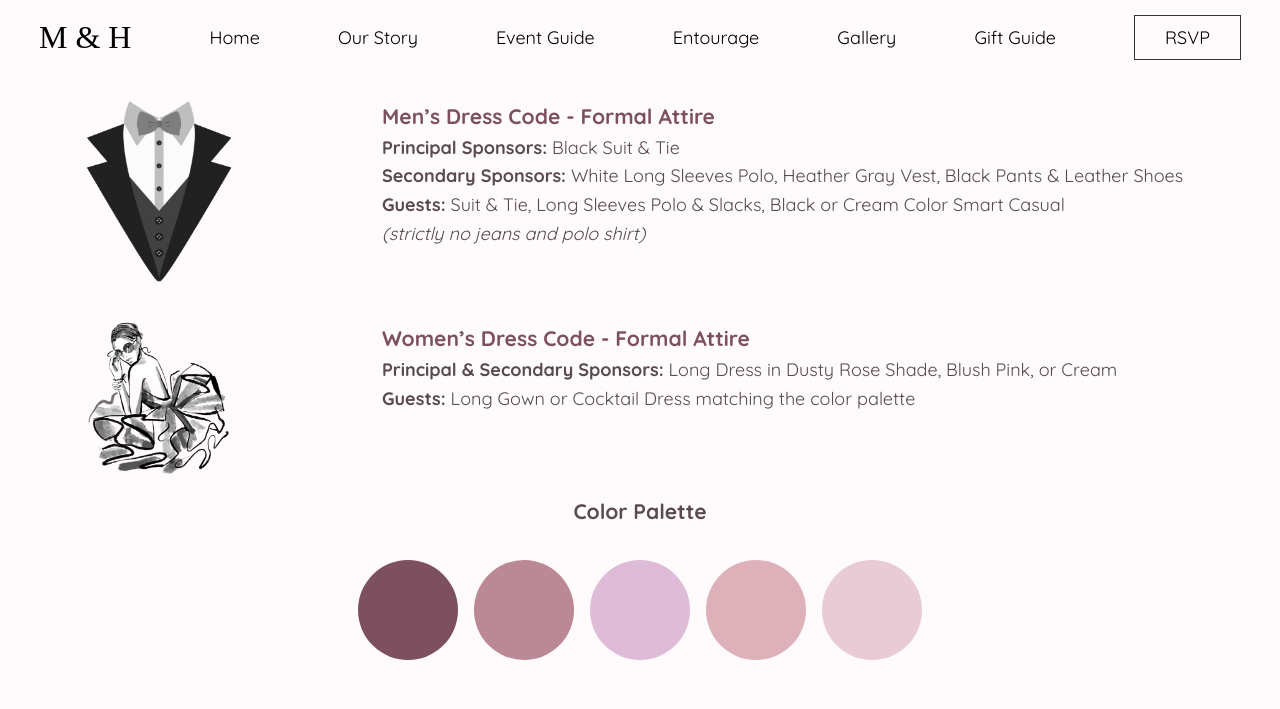
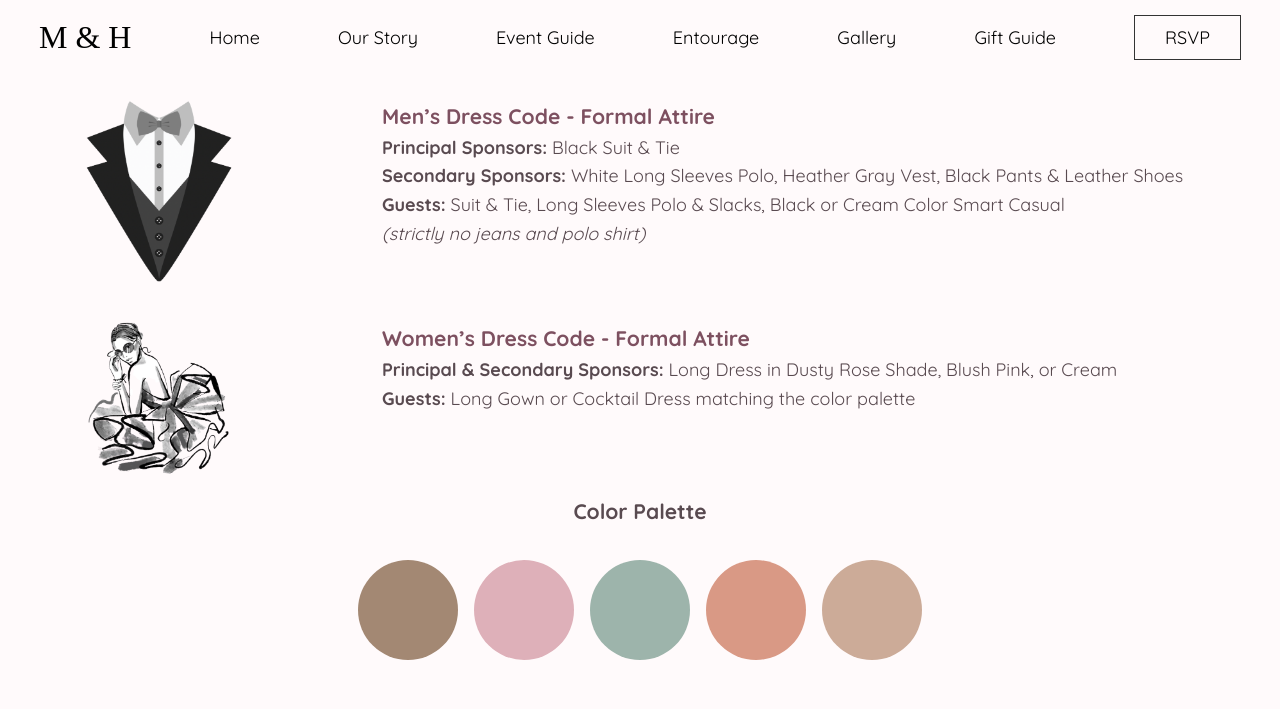
Before and after one commit to findingnami/mh, a plain HTML site: page event-guide.html in a window 1280 px wide. Shown: the top 709 px of the page. Drawn offline with Linux system fonts and the light colour scheme; a web font is replaced by a local one.

Commit message:
Update event-guide.html

```diff
--- a/event-guide.html
+++ b/event-guide.html
@@ -61,11 +61,11 @@
     <section>
     <h3 id="color-palette">Color Palette</h3>
     <div class="color-palette">
-        <div class="color-circle" style="background-color: #7D5060;"></div>
-        <div class="color-circle" style="background-color: #BB8995;"></div>
-        <div class="color-circle" style="background-color: #DEBCD7;"></div>
+        <div class="color-circle" style="background-color: #A38873;"></div>
         <div class="color-circle" style="background-color: #DEB0B9;"></div>
-        <div class="color-circle" style="background-color: #E9CBD5;"></div>
+        <div class="color-circle" style="background-color: #9DB4AB;"></div>
+        <div class="color-circle" style="background-color: #D99985;"></div>
+        <div class="color-circle" style="background-color: #CCAB98;"></div>
     </div>
     </section>
     <!-- Ceremony -->
```
